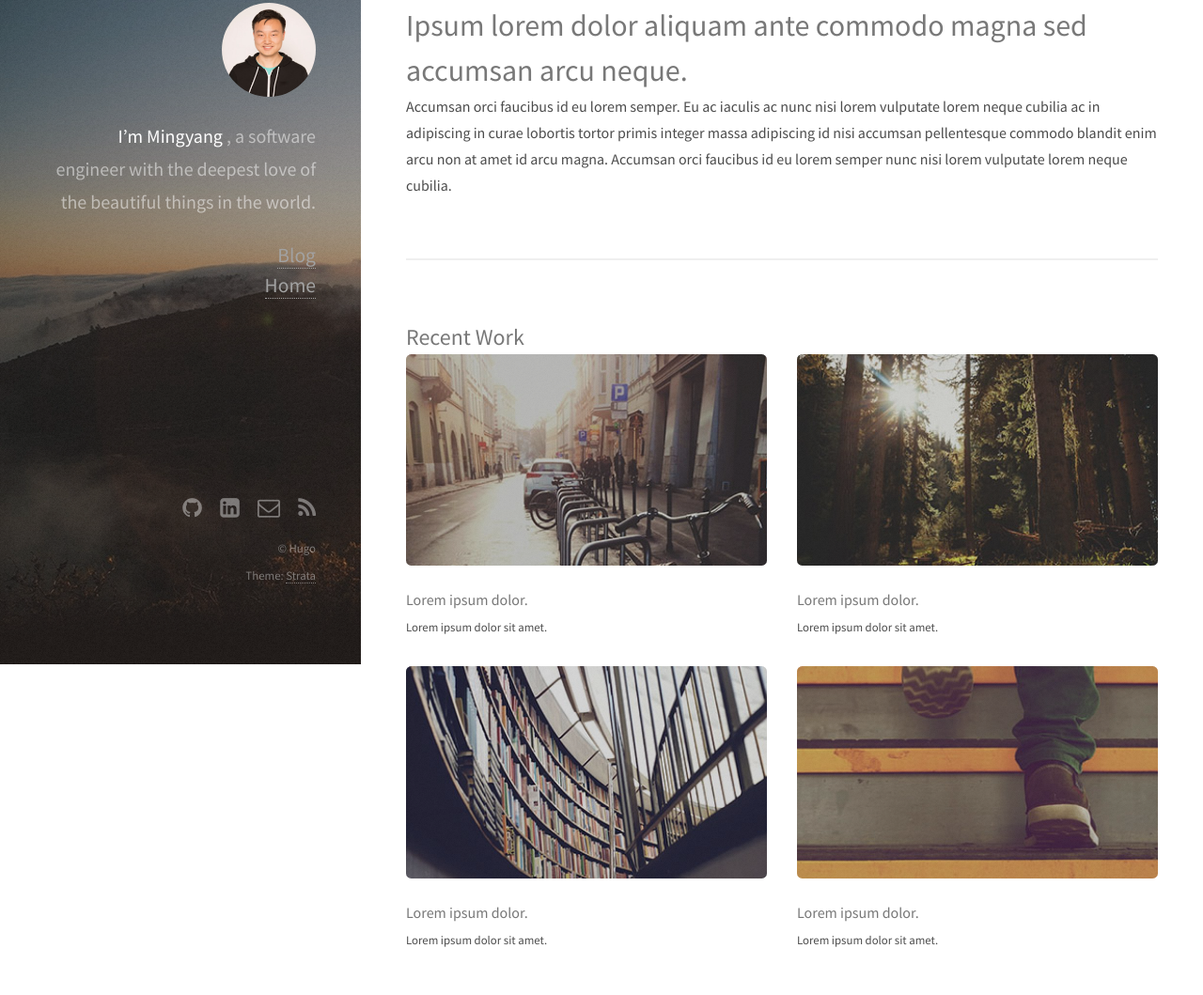
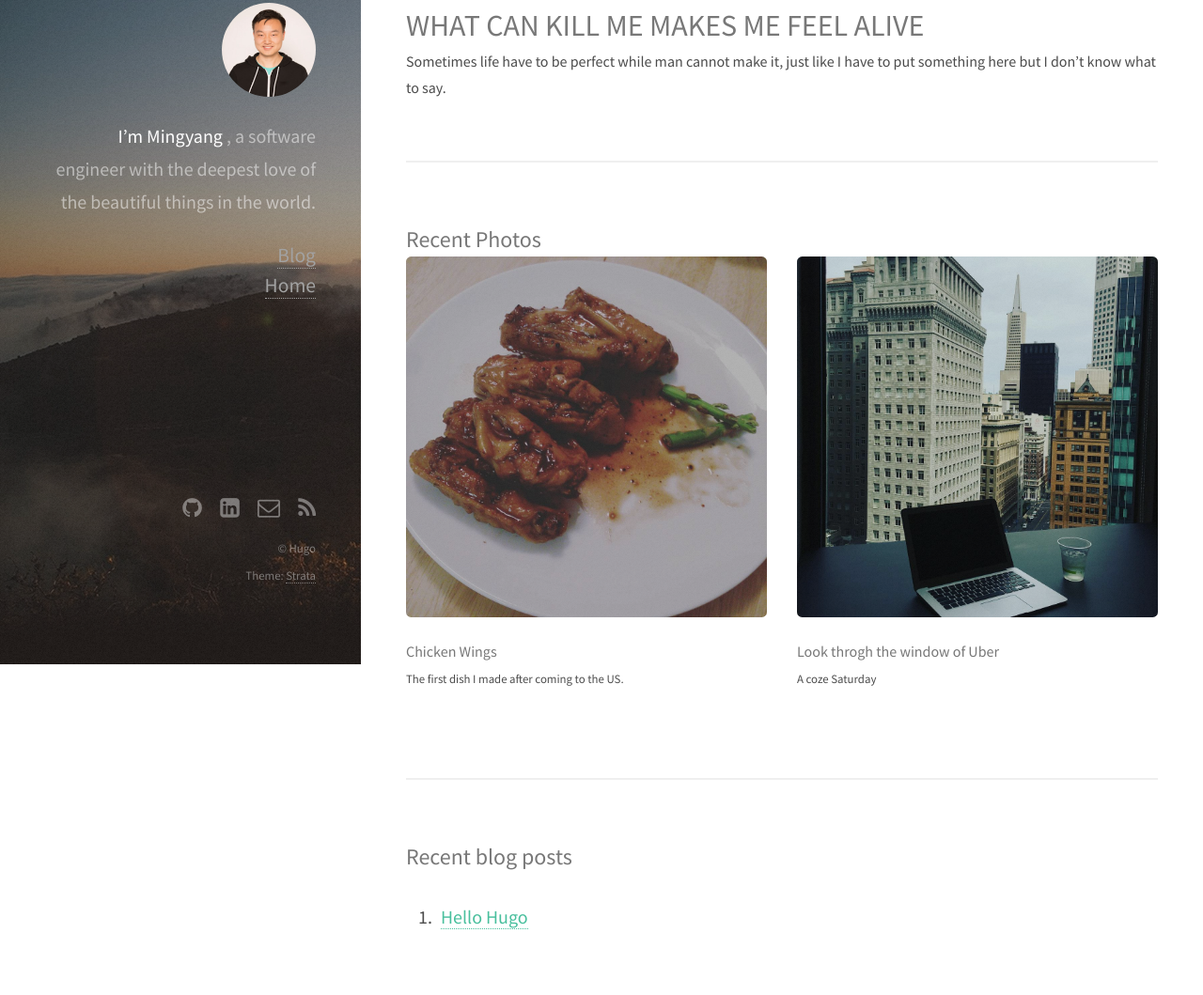
Before and after one commit to gavinhub/gavinhub.github.io, a plain HTML site: page index.html in a window 1280 px wide. Shown: the part 93-1152 px from the top of the page at 94% size. Drawn offline with Linux system fonts and the light colour scheme.

Commit message:
change index page

```diff
--- a/index.html
+++ b/index.html
@@ -65,9 +65,9 @@ Free for personal and commercial use under the CCA 3.0 license (html5up.net/lice
 
 		<section>
 	<header class="major">
-		<h2>Ipsum lorem dolor aliquam ante commodo magna sed accumsan arcu neque.</h2>
+		<h2>WHAT CAN KILL ME MAKES ME FEEL ALIVE</h2>
 	</header>
-	<p>Accumsan orci faucibus id eu lorem semper. Eu ac iaculis ac nunc nisi lorem vulputate lorem neque cubilia ac in adipiscing in curae lobortis tortor primis integer massa adipiscing id nisi accumsan pellentesque commodo blandit enim arcu non at amet id arcu magna. Accumsan orci faucibus id eu lorem semper nunc nisi lorem vulputate lorem neque cubilia.</p>
+	<p>Sometimes life have to be perfect while man cannot make it, just like I have to put something here but I don&rsquo;t know what to say.</p>
 </section>
 
 
@@ -75,31 +75,19 @@ Free for personal and commercial use under the CCA 3.0 license (html5up.net/lice
 
 		<!-- portfolio -->
 <section>
-	<h2>Recent Work</h2>
+	<h2>Recent Photos</h2>
 	<div class="row">
 
 		<article class="6u 12u$(xsmall) work-item">
-			<a href="http://gavinhub.github.io/images/fulls/01.jpg" class="image fit thumb"><img src="http://gavinhub.github.io/images/thumbs/01.jpg" alt="" /></a>
-			<h3>Lorem ipsum dolor.</h3>
-			<p>Lorem ipsum dolor sit amet.</p>
+			<a href="http://gavinhub.github.io/images/portfolio/chicken_wings.jpg" class="image fit thumb"><img src="http://gavinhub.github.io/images/portfolio/chicken_wings.jpg" alt="" /></a>
+			<h3>Chicken Wings</h3>
+			<p>The first dish I made after coming to the US.</p>
 		</article>
 
 		<article class="6u 12u$(xsmall) work-item">
-			<a href="http://gavinhub.github.io/images/fulls/02.jpg" class="image fit thumb"><img src="http://gavinhub.github.io/images/thumbs/02.jpg" alt="" /></a>
-			<h3>Lorem ipsum dolor.</h3>
-			<p>Lorem ipsum dolor sit amet.</p>
-		</article>
-
-		<article class="6u 12u$(xsmall) work-item">
-			<a href="http://gavinhub.github.io/images/fulls/03.jpg" class="image fit thumb"><img src="http://gavinhub.github.io/images/thumbs/03.jpg" alt="" /></a>
-			<h3>Lorem ipsum dolor.</h3>
-			<p>Lorem ipsum dolor sit amet.</p>
-		</article>
-
-		<article class="6u 12u$(xsmall) work-item">
-			<a href="http://gavinhub.github.io/images/fulls/04.jpg" class="image fit thumb"><img src="http://gavinhub.github.io/images/thumbs/04.jpg" alt="" /></a>
-			<h3>Lorem ipsum dolor.</h3>
-			<p>Lorem ipsum dolor sit amet.</p>
+			<a href="http://gavinhub.github.io/images/portfolio/uber_window.jpg" class="image fit thumb"><img src="http://gavinhub.github.io/images/portfolio/uber_window.jpg" alt="" /></a>
+			<h3>Look throgh the window of Uber</h3>
+			<p>A coze Saturday</p>
 		</article>
 
 	</div>
```
Also changed, not shown: images/avatar.jpg (deleted), images/default.jpg (deleted), images/fulls/01.jpg (deleted), images/fulls/02.jpg (deleted), images/fulls/03.jpg (deleted), images/fulls/04.jpg (deleted), images/fulls/05.jpg (deleted), images/fulls/06.jpg (deleted), images/portfolio/chicken_wings.jpg (added), images/portfolio/uber_window.jpg (added), images/thumbs/01.jpg (deleted), images/thumbs/02.jpg (deleted), images/thumbs/03.jpg (deleted), images/thumbs/04.jpg (deleted), 2 more files.
